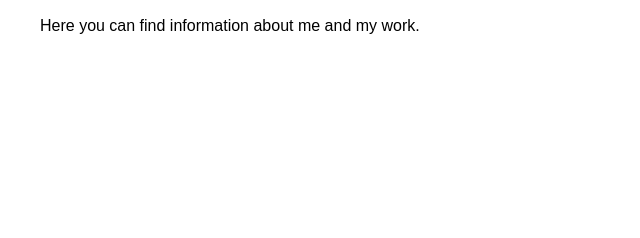
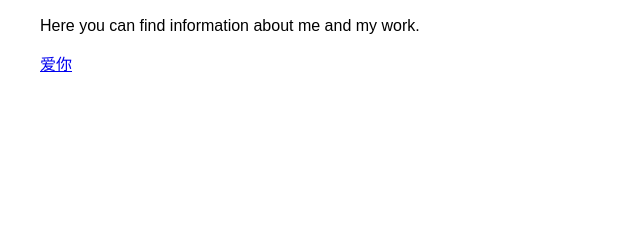
Before and after one commit to wangyutao-web/wangyutao-web.github.io, a plain HTML site: page index.html in a window 1280 px wide. Shown: the part 257-495 px from the top of the page, 0-640 px from the left. Drawn offline with Linux system fonts and the light colour scheme.

Commit message:
Update index.html

```diff
--- a/index.html
+++ b/index.html
@@ -72,6 +72,7 @@
     <section>
       <h2>Welcome to my website!</h2>
       <p>Here you can find information about me and my work.</p>
+      <a href="心型.html">爱你</a>
     </section>
 
     <!-- 底部 -->
```
